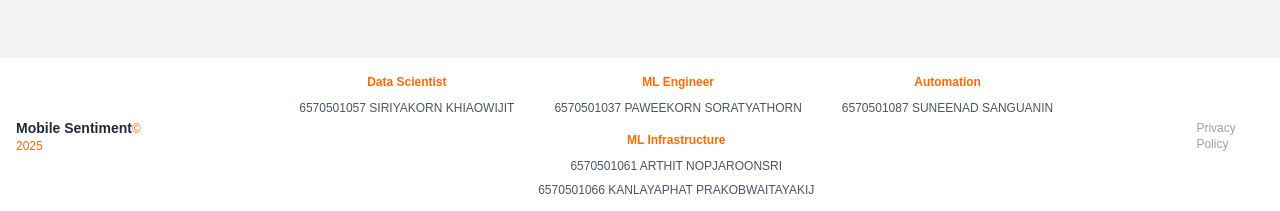
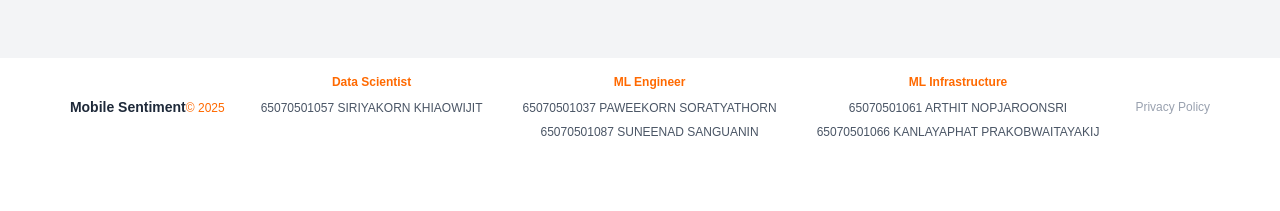
Before and after one commit to 231031/mobile-sentiment-ops, a React (Vite) app in the folder frontend/: page /dashboard in a window 1280 px wide. Shown: the part 830-1041 px from the top of the page. After the commit the page ends 986 px from the top, so only its background shows below. Built offline with nearby package versions, Linux system fonts and the light colour scheme; no server answers; a web font is replaced by a local one.

Commit message:
feat : fix student id, model.py

```diff
--- a/frontend/src/components/Footer.tsx
+++ b/frontend/src/components/Footer.tsx
@@ -15,20 +15,17 @@ export default function Footer() {
                     <div className="flex flex-wrap justify-center gap-x-8 gap-y-2 text-gray-600 ">
                         <div className="text-center group">
                             <p className="font-bold text-orange-500 mb-0.5  p-1">Data Scientist</p>
-                            <p className="group-hover:text-gray-900 transition-colors p-1">6570501057 SIRIYAKORN KHIAOWIJIT</p>
+                            <p className="group-hover:text-gray-900 transition-colors p-1">65070501057 SIRIYAKORN KHIAOWIJIT</p>
                         </div>
                         <div className="text-center group">
                             <p className="font-bold text-orange-500 mb-0.5 p-1">ML Engineer</p>
-                            <p className="group-hover:text-gray-900 transition-colors p-1">6570501037 PAWEEKORN SORATYATHORN</p>
-                        </div>
-                        <div className="text-center group">
-                            <p className="font-bold text-orange-500 mb-0.5 p-1">Automation</p>
-                            <p className="group-hover:text-gray-900 transition-colors p-1">6570501087 SUNEENAD SANGUANIN</p>
+                            <p className="group-hover:text-gray-900 transition-colors p-1">65070501037 PAWEEKORN SORATYATHORN</p>
+                            <p className="group-hover:text-gray-900 transition-colors p-1">65070501087 SUNEENAD SANGUANIN</p>
                         </div>
                         <div className="text-center group">
                             <p className="font-bold text-orange-500 mb-0.5 p-1">ML Infrastructure</p>
-                            <p className="group-hover:text-gray-900 transition-colors p-1">6570501061 ARTHIT NOPJAROONSRI</p>
-                            <p className="group-hover:text-gray-900 transition-colors p-1">6570501066 KANLAYAPHAT PRAKOBWAITAYAKIJ</p>
+                            <p className="group-hover:text-gray-900 transition-colors p-1">65070501061 ARTHIT NOPJAROONSRI</p>
+                            <p className="group-hover:text-gray-900 transition-colors p-1">65070501066 KANLAYAPHAT PRAKOBWAITAYAKIJ</p>
                         </div>
                     </div>
 
```
Also changed, not shown: 1 other file (tests, documents, lock files or other folders).
